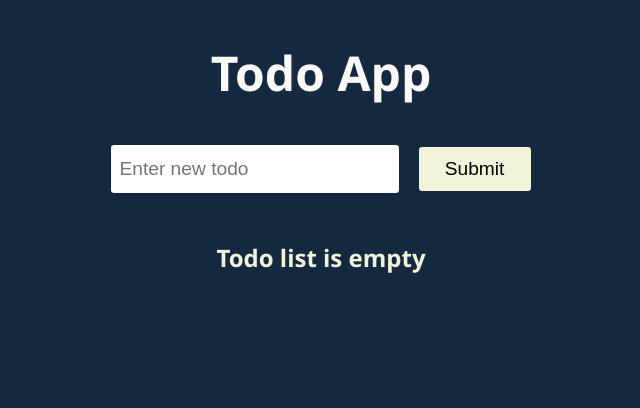
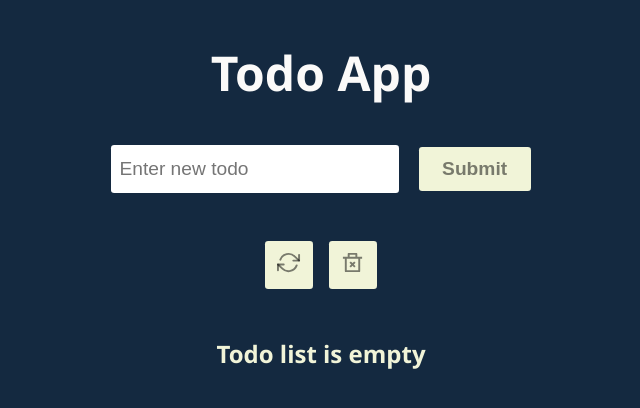
Before and after one commit to Waldemar-00/react-again, a React (Create React App) app in the folder 25-todo-app-2.0/: page / in a window 1280 px wide. Shown: the top 408 px of the page, without its empty margins (319-959 px from the left). Built offline with nearby package versions, Linux system fonts and the light colour scheme.

Commit message:
Created TodoActions component and added CSS styles to it.

```diff
--- a/25-todo-app-2.0/src/App.js
+++ b/25-todo-app-2.0/src/App.js
@@ -3,6 +3,7 @@ import { v4 } from 'uuid'
 import './App.css'
 import Heading from './components/Header/Heading'
 import TodoForm from './components/Todos/TodoForm'
+import TodoActions from './components/Todos/TodoActions'
 import TodoList from './components/Todos/TodoList'
 function App() {
   const [notes, setNotes] = React.useState([])
@@ -28,6 +29,7 @@ function App() {
     <div className='App'>
       <Heading />
       <TodoForm getInputValue={getInputValue} />
+      <TodoActions />
       <TodoList
         className='todoList'
         notes={notes}
--- /dev/null
+++ b/25-todo-app-2.0/src/components/Todos/TodoActions.js
@@ -0,0 +1,22 @@
+import { RiDeleteBin2Line } from 'react-icons/ri'
+import { FiRefreshCw } from 'react-icons/fi'
+import styles from './TodoActions.module.css'
+function TodoActions() {
+  return (
+    <div className={styles.buttonsBlock}>
+      <button
+        type='button'
+        className={styles.btnAction}
+      >
+        <FiRefreshCw className={styles.FiRefreshCw}></FiRefreshCw>
+      </button>
+      <button
+        type='button'
+        className={styles.btnAction}
+      >
+        <RiDeleteBin2Line className={styles.RiDeleteBin2Line} />
+      </button>
+    </div>
+  )
+}
+export default TodoActions
--- /dev/null
+++ b/25-todo-app-2.0/src/components/Todos/TodoActions.module.css
@@ -0,0 +1,32 @@
+.buttonsBlock {
+  display: flex;
+  gap: 1rem;
+  justify-content: center;
+  width: 30rem;
+  margin: 3rem auto;
+}
+.btnAction {
+  width: 3rem;
+  height: 3rem;
+  border-radius: 0.2rem;
+  border: none;
+  background-color: #f1f4d8;
+  transition: transform 0.3s;
+  cursor: pointer;
+  color: rgba(0, 0, 0, 0.5);
+}
+.btnAction:hover {
+  background-color: #f0f5bf;
+  color: red;
+}
+.btnAction:active {
+  transform: scale(1.2);
+}
+.RiDeleteBin2Line,
+.FiRefreshCw {
+  font-size: 1.2em;
+}
+.RiDeleteBin2Line:hover,
+.FiRefreshCw:hover {
+  color: red;
+}
--- a/25-todo-app-2.0/src/components/Todos/TodoForm.module.css
+++ b/25-todo-app-2.0/src/components/Todos/TodoForm.module.css
@@ -21,9 +21,12 @@ button {
   padding: 0.7rem;
   cursor: pointer;
   transition: transform 0.3s;
+  font-weight: bold;
+  color: rgba(0, 0, 0, 0.5);
 }
 .addform button:hover {
   background-color: #f0f5bf;
+  color: rgb(63, 63, 63);
 }
 .addform button:active {
   transform: scale(1.1);
```
Also changed, not shown: 25-todo-app-2.0/src/components/Todos/Todo.js (deleted), 25-todo-app-2.0/src/components/Todos/Todo.module.css (deleted).
